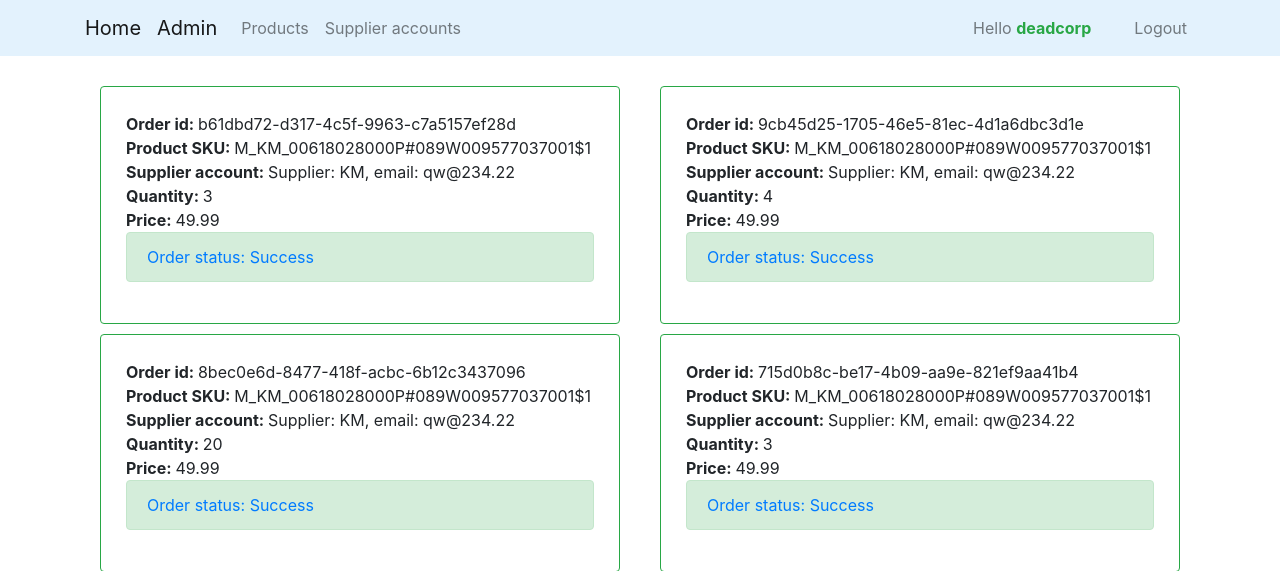
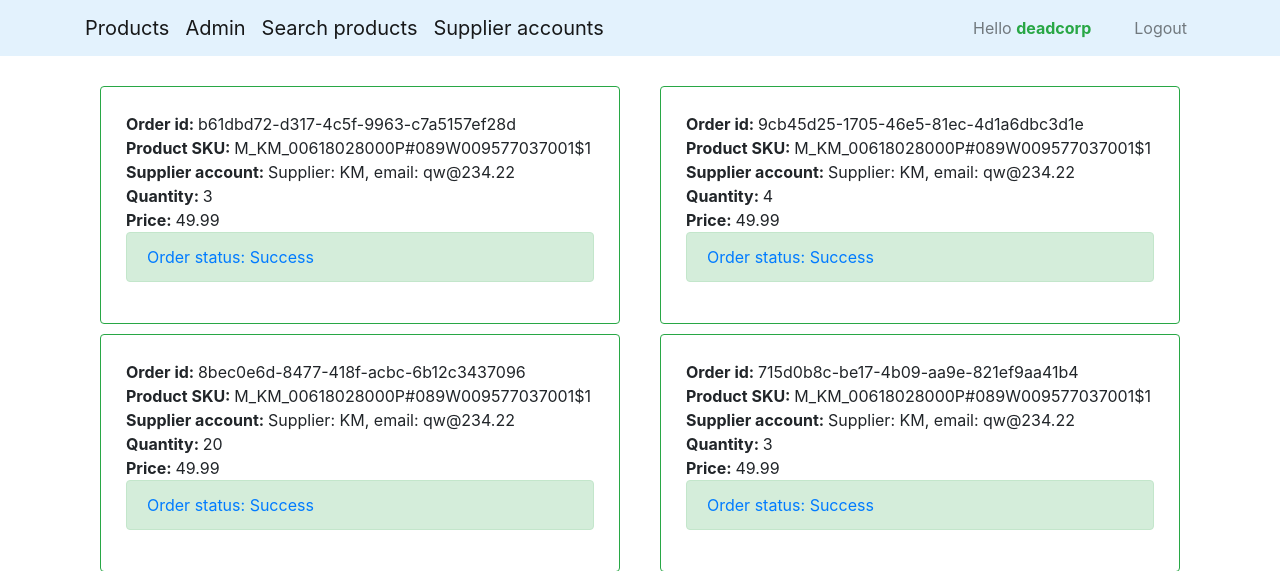
Before and after one commit to DeadCorp/ginkgo_django_test_app, a Django app: a page that uses templates/base_generic.html in a window 1280 px wide. Shown: the top 571 px of the page. Run offline with Django 3.2, Linux system fonts and the light colour scheme; a user stored in the database is signed in; data comes from the database, SQL or seed files in the repository; parts of the project's set-up code (start-up, migrations or seed data) failed here and were passed over; some libraries are stand-ins or nearby versions.

Commit message:
delete index.html, products_list.html now main page. add link to Search products to create task for scrape to nav-bar

```diff
--- a/templates/base_generic.html
+++ b/templates/base_generic.html
@@ -11,6 +11,7 @@
             padding: 5px;
             width: 300px;
         }
+
         img:hover {
             box-shadow: 0 0 2px 1px rgba(0, 140, 186, 0.5);
         }
@@ -18,48 +19,44 @@
 
 
     {% load static %}
-        <link rel="stylesheet" href="https://stackpath.bootstrapcdn.com/bootstrap/4.4.1/css/bootstrap.min.css" integrity="sha384-Vkoo8x4CGsO3+Hhxv8T/Q5PaXtkKtu6ug5TOeNV6gBiFeWPGFN9MuhOf23Q9Ifjh" crossorigin="anonymous">
+    <link rel="stylesheet" href="https://stackpath.bootstrapcdn.com/bootstrap/4.4.1/css/bootstrap.min.css"
+          integrity="sha384-Vkoo8x4CGsO3+Hhxv8T/Q5PaXtkKtu6ug5TOeNV6gBiFeWPGFN9MuhOf23Q9Ifjh" crossorigin="anonymous">
     <script src="https://ajax.googleapis.com/ajax/libs/jquery/3.5.1/jquery.min.js"></script>
     <script src="https://cdnjs.cloudflare.com/ajax/libs/popper.js/1.16.0/umd/popper.min.js"></script>
     <script src="https://maxcdn.bootstrapcdn.com/bootstrap/4.5.0/js/bootstrap.min.js"></script>
 </head>
 
-    <body >
+<body>
 
 <nav class="navbar sticky-top navbar-expand-lg navbar-light" style="background-color: #e3f2fd;">
     <div class="container">
-                <a href="{% url 'index' %}" class="navbar-brand">Home</a>
+        <a href="{% url 'product:products' %}?page=1" class="navbar-brand">Products</a>
         {% if user.is_authenticated and user.is_staff %}
-                     <a class="navbar-brand "  href="/admin/" >Admin</a>
+            <a class="navbar-brand " href="/admin/">Admin</a>
+        {% endif %}
+        {% if user.is_authenticated %}
+            <a class="navbar-brand" href="{% url 'task:add_task' %}">Search products</a>
+            <a class="navbar-brand" href="{% url 'supplier_account:supplier_accounts' %}">Supplier accounts</a>
         {% endif %}
         <div class="collapse navbar-collapse" id="navbarSupportedContent">
             <ul class="navbar-nav mr-auto">
-                        <li class="nav-item">
-                            <a class="nav-link" href="{% url 'product:products' %}?page=1" >Products</a>
-                        </li>
-                        {% if user.is_authenticated %}
-
-                        <li class="nav-item">
-                            <a class="nav-link" href="{% url 'supplier_account:supplier_accounts' %}" >Supplier accounts</a>
-                        </li>
-                        {% endif %}
             </ul>
-
             <ul class="navbar-nav float-right ">
                 {% if user.is_authenticated %}
-                             <span class="navbar-text" style="margin: 0px 35px 0px 0px">Hello   <b class="text-success"> {{ user.get_username }} </b></span>
+                    <span class="navbar-text" style="margin: 0px 35px 0px 0px">Hello   <b
+                            class="text-success"> {{ user.get_username }} </b></span>
                     <li class="nav-item ">
-                                <a class="nav-link " href="{% url 'logout' %}?next={{request.path}}">Logout</a>
+                        <a class="nav-link " href="{% url 'logout' %}?next={{ request.path }}">Logout</a>
                     </li>
                 {% else %}
                     <li class="nav-item">
-                                <a class="nav-link">  Hello    <b class="text-success"> Guest </b></a>
+                        <a class="nav-link"> Hello <b class="text-success"> Guest </b></a>
                     </li>
                     <li class="nav-item">
-                                <a class="nav-link" href="{% url 'login' %}?next={{request.path}}">Login</a>
+                        <a class="nav-link" href="{% url 'login' %}?next={{ request.path }}">Login</a>
                     </li>
                     <li class="nav-item">
-                                <a class="nav-link"  href="{% url 'register' %}?next={{request.path}}">Register</a>
+                        <a class="nav-link" href="{% url 'register' %}?next={{ request.path }}">Register</a>
                     </li>
 
                 {% endif %}
@@ -82,32 +79,41 @@
                 <ul class="pagination justify-content-center">
 
                     {% if page_obj.has_previous %}
-                          <li class="page-item"><a class="page-link" href="?page=1">&laquo; </a> </li>
+                        <li class="page-item"><a class="page-link" href="?page=1">&laquo; </a></li>
                         <li class="page-item">
-                            <a class="page-link" href="{{ request.path }}?page={{ page_obj.previous_page_number }}"><</a>
+                            <a class="page-link"
+                               href="{{ request.path }}?page={{ page_obj.previous_page_number }}"><</a>
                         </li>
-                          <li class="page-item"><a class="page-link" href="{{ request.path }}?page={{ page_obj.previous_page_number }}"> {{ page_obj.previous_page_number }} </a></li>
+                        <li class="page-item"><a class="page-link"
+                                                 href="{{ request.path }}?page={{ page_obj.previous_page_number }}"> {{ page_obj.previous_page_number }} </a>
+                        </li>
                     {% else %}
-                          <li class="page-item disabled"><a class="page-link" href="?page=1">&laquo; </a> </li>
+                        <li class="page-item disabled"><a class="page-link" href="?page=1">&laquo; </a></li>
                         <li class="page-item disabled">
                             <a class="page-link" href="#" tabindex="-1" aria-disabled="true"><</a>
                         </li>
                     {% endif %}
-                        <li class="page-item active"><a class="page-link" href="#">Page {{ page_obj.number }} of {{ page_obj.paginator.num_pages }}</a></li>
+                    <li class="page-item active"><a class="page-link" href="#">Page {{ page_obj.number }}
+                        of {{ page_obj.paginator.num_pages }}</a></li>
                     {% if page_obj.has_next %}
 
-                          <li class="page-item"><a class="page-link" href="{{ request.path }}?page={{ page_obj.next_page_number }}"> {{ page_obj.next_page_number }} </a></li>
+                        <li class="page-item"><a class="page-link"
+                                                 href="{{ request.path }}?page={{ page_obj.next_page_number }}"> {{ page_obj.next_page_number }} </a>
+                        </li>
 
                         <li class="page-item">
                             <a class="page-link" href="{{ request.path }}?page={{ page_obj.next_page_number }}">></a>
                         </li>
-                          <li class="page-item"><a class="page-link" href="?page={{ page_obj.paginator.num_pages }}"> &raquo;</a></li>
+                        <li class="page-item"><a class="page-link" href="?page={{ page_obj.paginator.num_pages }}">
+                            &raquo;</a></li>
                     {% else %}
 
                         <li class="page-item disabled">
                             <a class="page-link" href="#" tabindex="-1" aria-disabled="true">></a>
                         </li>
-                          <li class="page-item disabled"><a class="page-link" href="?page={{ page_obj.paginator.num_pages }}"> &raquo;</a></li>
+                        <li class="page-item disabled"><a class="page-link"
+                                                          href="?page={{ page_obj.paginator.num_pages }}"> &raquo;</a>
+                        </li>
                     {% endif %}
 
                 </ul>
```
Also changed, not shown: templates/index.html (deleted, +0 -11 lines). Lines whose indentation alone changed are shown as unchanged.
